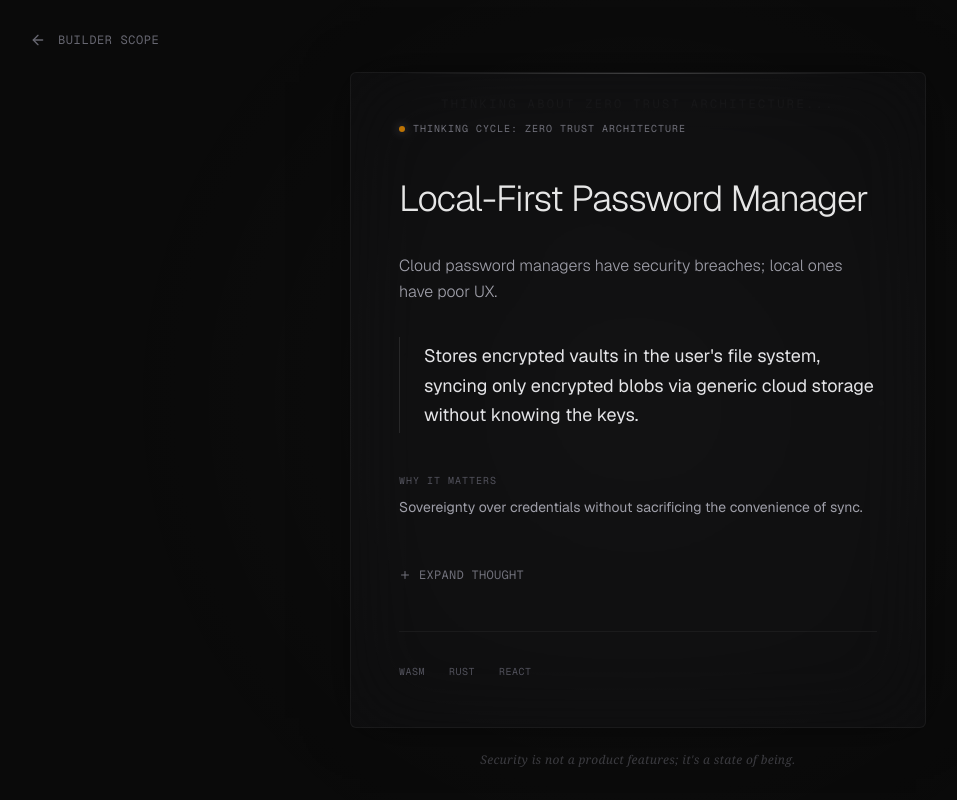
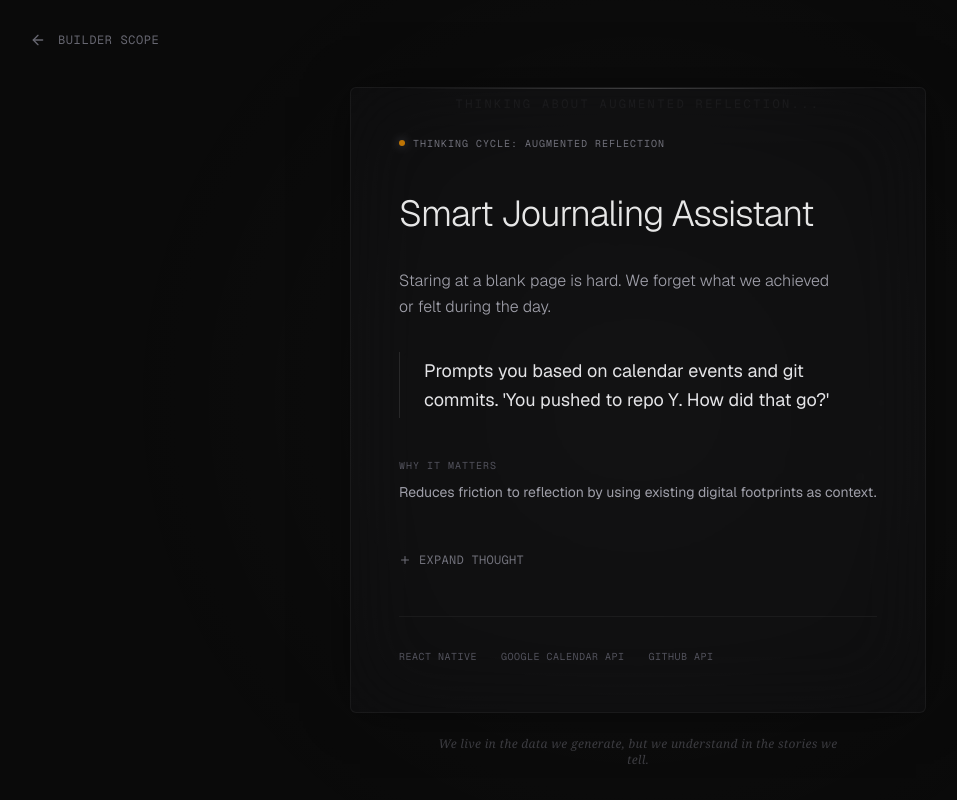
Before and after one commit to VSaini11/Vaibhav_Portfolio, a Next.js app: page /thinker in a window 1280 px wide. Shown: the whole page, without its empty margins (2-959 px from the left). Built offline with nearby package versions, Linux system fonts and the light colour scheme.

Commit message:
adding thinker mode

```diff
--- a/app/thinker/page.tsx
+++ b/app/thinker/page.tsx
@@ -3,7 +3,7 @@
 import { useState, useEffect } from 'react'
 import Link from 'next/link'
 import { ArrowLeft, Lightbulb, Zap, Plus, Minus } from 'lucide-react'
-import { getIdeaOfTheDay, type ProjectIdea, projectIdeas } from '@/lib/ideas'
+import { getRandomIdea, type ProjectIdea, projectIdeas } from '@/lib/ideas'
 import { motion, AnimatePresence } from 'framer-motion'
 import { cn } from '@/lib/utils'
 
@@ -62,9 +62,42 @@ export default function ThinkerMode() {
     const [isExpanded, setIsExpanded] = useState(false)
 
     useEffect(() => {
-        const { idea, dayIndex } = getIdeaOfTheDay()
+        const STORAGE_KEY = 'thinker_user_idea'
+        const TWENTY_FOUR_HOURS = 24 * 60 * 60 * 1000
+
+        // Try to recover state from storage
+        try {
+            const stored = localStorage.getItem(STORAGE_KEY)
+            if (stored) {
+                const { ideaId, timestamp, savedDayIndex } = JSON.parse(stored)
+                const now = Date.now()
+
+                // If valid and within 24 hours
+                if (now - timestamp < TWENTY_FOUR_HOURS) {
+                    const foundIdea = projectIdeas.find(p => p.id === ideaId)
+                    if (foundIdea) {
+                        setCurrentIdea(foundIdea)
+                        setDayIndex(savedDayIndex)
+                        return // Exit early
+                    }
+                }
+            }
+        } catch (e) {
+            // Ignore storage errors, fall through to generate new
+            console.error("Failed to parse stored idea", e)
+        }
+
+        // If no valid stored idea, generate new one
+        const { idea, dayIndex: newDayIndex } = getRandomIdea()
         setCurrentIdea(idea)
-        setDayIndex(dayIndex)
+        setDayIndex(newDayIndex)
+
+        // Save to storage
+        localStorage.setItem(STORAGE_KEY, JSON.stringify({
+            ideaId: idea.id,
+            timestamp: Date.now(),
+            savedDayIndex: newDayIndex
+        }))
     }, [])
 
     if (!currentIdea) return null
--- a/lib/ideas.ts
+++ b/lib/ideas.ts
@@ -145,26 +145,13 @@ export const projectIdeas: ProjectIdea[] = [
     }
 ]
 
-export function getIdeaOfTheDay(): { idea: ProjectIdea; nextRefresh: number; dayIndex: number } {
-    // Stable epoch time
-    const now = new Date()
-    const startOfEpoch = new Date(0) // Unix epoch
-
-    // Calculate total days passed
-    const msPerDay = 24 * 60 * 60 * 1000
-    const daysPassed = Math.floor((now.getTime() - startOfEpoch.getTime()) / msPerDay)
-
-    // Modulo to cycle through ideas
-    const ideaIndex = daysPassed % projectIdeas.length
-
-    // Calculate next refresh time (midnight of next day)
-    const tomorrow = new Date(now)
-    tomorrow.setDate(tomorrow.getDate() + 1)
-    tomorrow.setHours(0, 0, 0, 0)
+export function getRandomIdea(): { idea: ProjectIdea; nextRefresh: number; dayIndex: number } {
+    // Random selection
+    const ideaIndex = Math.floor(Math.random() * projectIdeas.length)
 
     return {
         idea: projectIdeas[ideaIndex],
-        nextRefresh: tomorrow.getTime(),
+        nextRefresh: 0, // No longer used for refresh timing
         dayIndex: ideaIndex + 1
     }
 }
```
